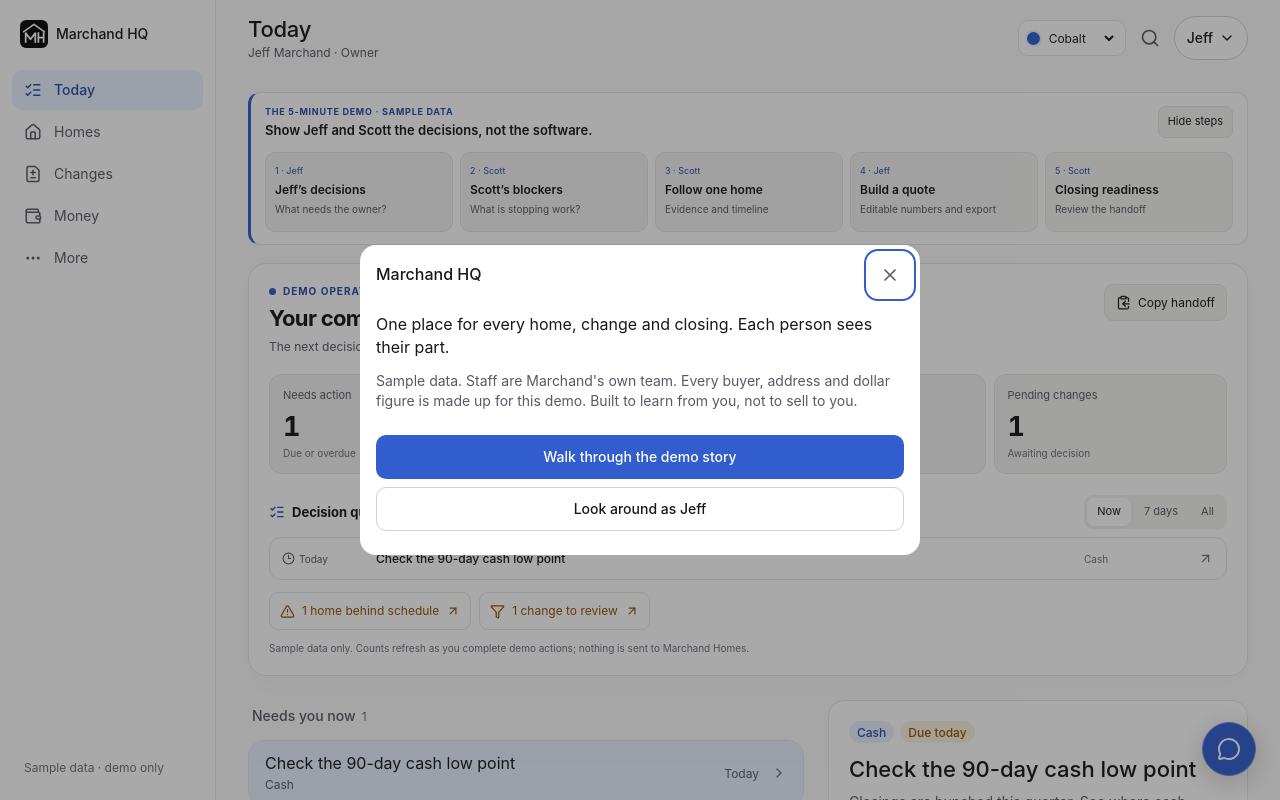
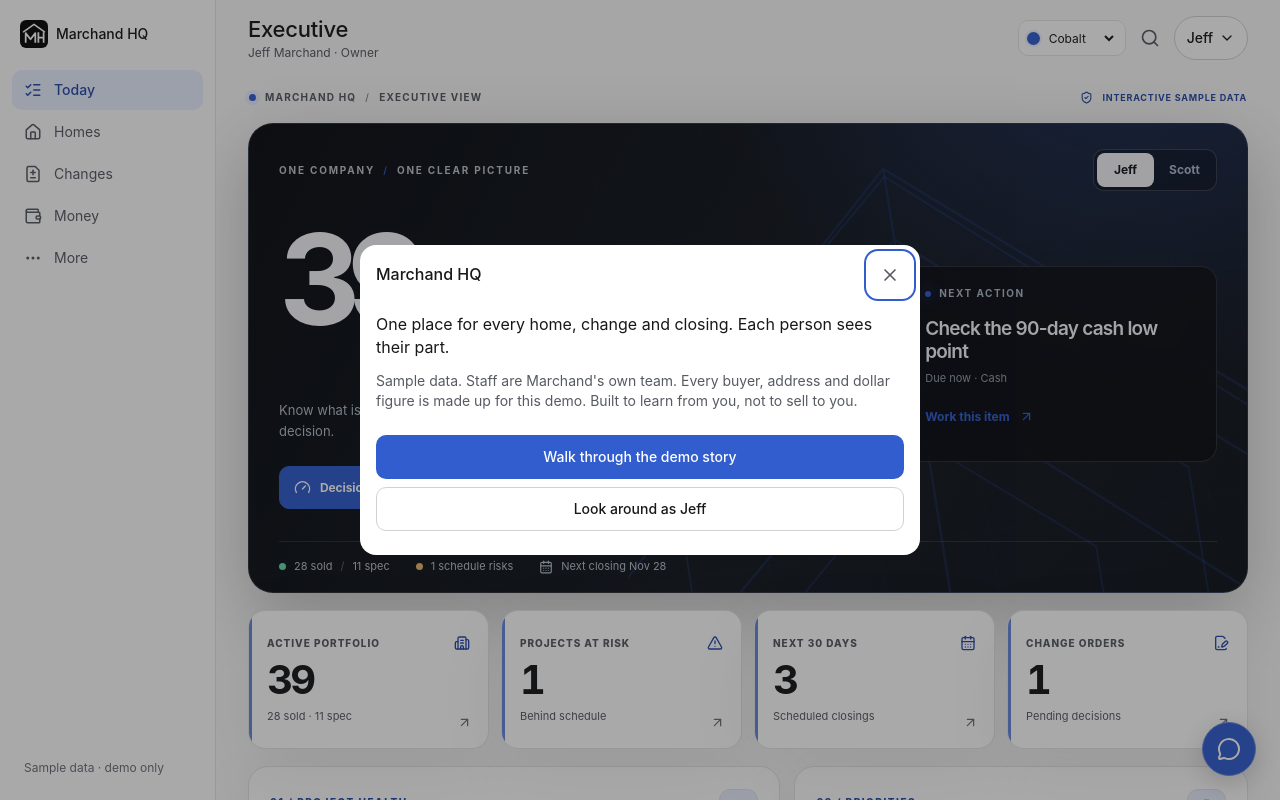
Before and after one commit to AlexChisholm15/marchand-hq, a Next.js app: page / in a window 1280 px wide. Shown: the top 800 px of the page. Built offline with nearby package versions, Linux system fonts and the light colour scheme.

Commit message:
Put Jeff and Scott command center first without losing existing workflows

```diff
--- a/src/screens/Today.tsx
+++ b/src/screens/Today.tsx
@@ -13,6 +13,7 @@ import type { Task } from '@/lib/types';
 import { TaskDetail } from './TaskDetail';
 import { OpsBrief } from '@/components/OpsBrief';
 import { DemoRoute } from '@/components/DemoRoute';
+import { ExecutiveDashboard } from '@/components/ExecutiveDashboard';
 
 function useWide() {
   const [wide, setWide] = useState(false);
@@ -37,10 +38,13 @@ export function Today() {
   useEffect(() => {
     const id = new URLSearchParams(location.search).get('task');
     if (id) setSelected(id);
+    const handle = (event: Event) => setSelected((event as CustomEvent<string>).detail);
+    window.addEventListener('marchand:open-task', handle);
+    return () => window.removeEventListener('marchand:open-task', handle);
   }, []);
 
   // Keep a sensible selection on wide screens as work gets done.
-  const all = [...groups.now, ...groups.week, ...groups.done];
+  const all = state.tasks.filter((t) => t.role === role);
   const current = all.find((t) => t.id === selected) ?? null;
   useEffect(() => {
     if (!wide) return;
@@ -72,10 +76,9 @@ export function Today() {
   const greeting = r.person.split(' ')[0];
 
   return (
-    <Page title="Today" sub={`${r.person} · ${r.title}`}>
-      <DemoRoute />
-      <OpsBrief />
-      <div className={s.split}>
+    <Page title={role === 'owner' ? 'Executive' : role === 'coo' ? 'Operations' : 'Today'} sub={`${r.person} · ${r.title}`}>
+      {role === 'owner' || role === 'coo' ? <ExecutiveDashboard /> : <><DemoRoute /><OpsBrief /></>}
+      <div id="mhq-task-workflow" className={s.split}>
         <div>
           {empty ? (
             <Section title="Needs you now">
```
